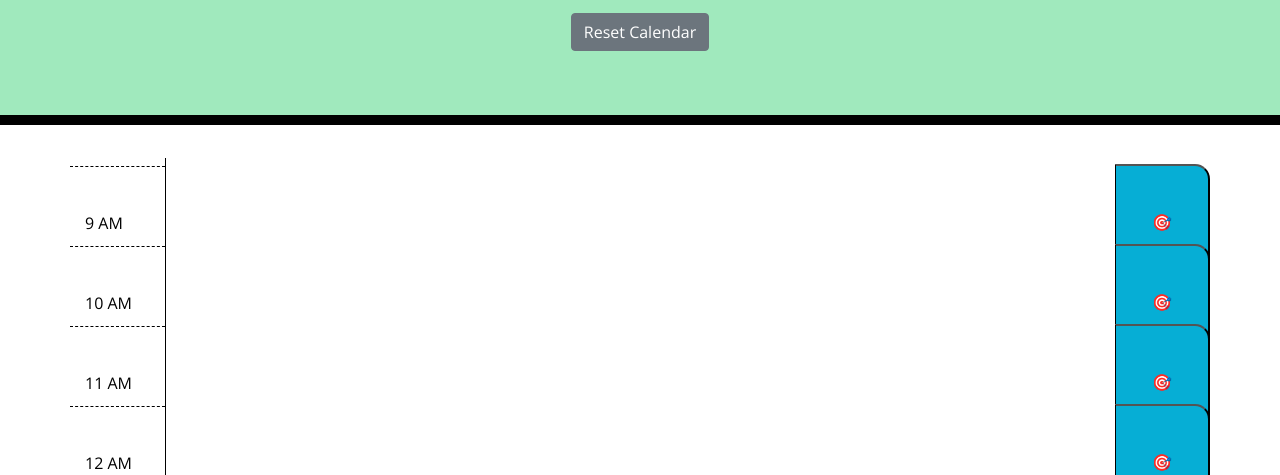
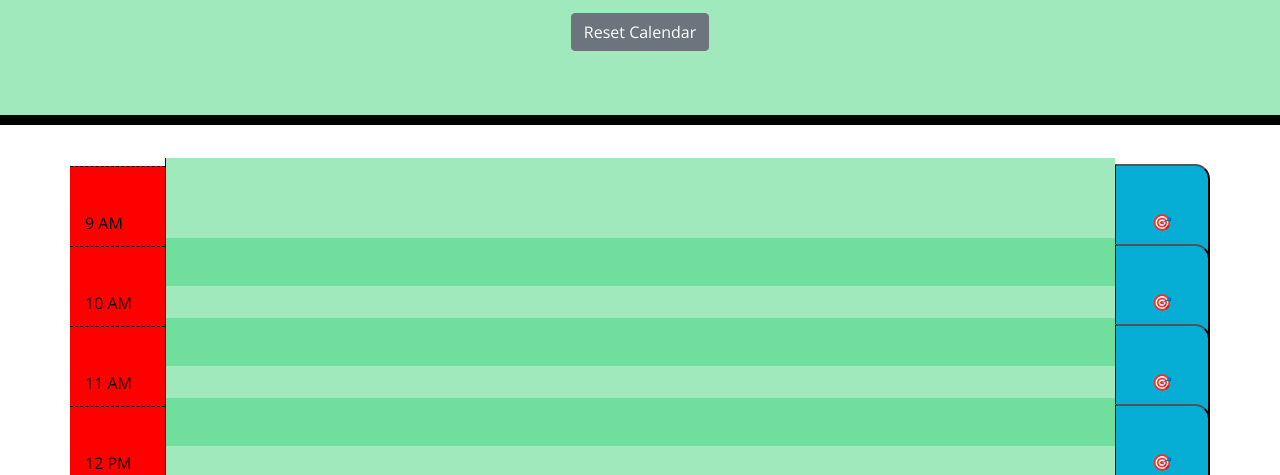
Before and after one commit to AR31313/scheduler, a plain HTML site: page Develop/index.html in a window 1280 px wide. Shown: the part 283-758 px from the top of the page. Drawn offline with nearby package versions, Linux system fonts and the light colour scheme.

Commit message:
timeblock js

```diff
--- a/Develop/index.html
+++ b/Develop/index.html
@@ -50,7 +50,7 @@
         <button class="saveBtn col-1 py-5">&#127919</button>
       </div>
       <div class="row align-items-center">
-      <div class="hour col-1 py-5" id="12AM">12 AM</div>
+      <div class="hour col-1 py-5" id="12AM">12 PM</div>
         <textarea class="events col-10 py-5"></textarea>
         <button class="saveBtn col-1 py-5">&#127919</button>
       </div>
--- a/Develop/script.js
+++ b/Develop/script.js
@@ -18,8 +18,7 @@ var eventEL = document.querySelectorAll(".events");
 //element that holds the hour text
 var hourEl = document.querySelectorAll(".hour");
 
-//grabs values from time and entry divs and saves them to local storage
-
+//grabs values from hour and entry divs and saves them to local storage
 for ( var i = 0; i < saveButton.length; i++) {
     $(".saveBtn").click(function (event) {
       var entry = event.target.previousElementSibling.value;
@@ -28,5 +27,22 @@ for ( var i = 0; i < saveButton.length; i++) {
       }
       var timeName = event.target.previousElementSibling.previousElementSibling.textContent;
       localStorage.setItem(timeName,entry);
+
     })
 };
+
+//method that Gets the hours in a date, using local time.
+var currentHour = (new Date()).getHours();
+$('.hour')
+  .each(function(){
+    var val = parseInt($(this).prop('id'));
+    if(val > currentHour && val < currentHour + 6){
+      $(this).css('background-color','Blue'); //future hours shows in blue
+    }else if(val < currentHour && val > currentHour-9){
+      $(this).css('background-color','Red'); //past hours shows in red
+    }else if(val === currentHour){
+      $(this).css('background-color','White'); //current hour shows in white
+    }else{
+      $(this).css('background-color','Green');
+    }
+});
--- a/Develop/style.css
+++ b/Develop/style.css
@@ -5,7 +5,7 @@ body {
 }
 
 textarea {
-  background: transparent;
+  background: #40d3797e;
   border: none;
   resize: none;
   color: #0000007e;
```
